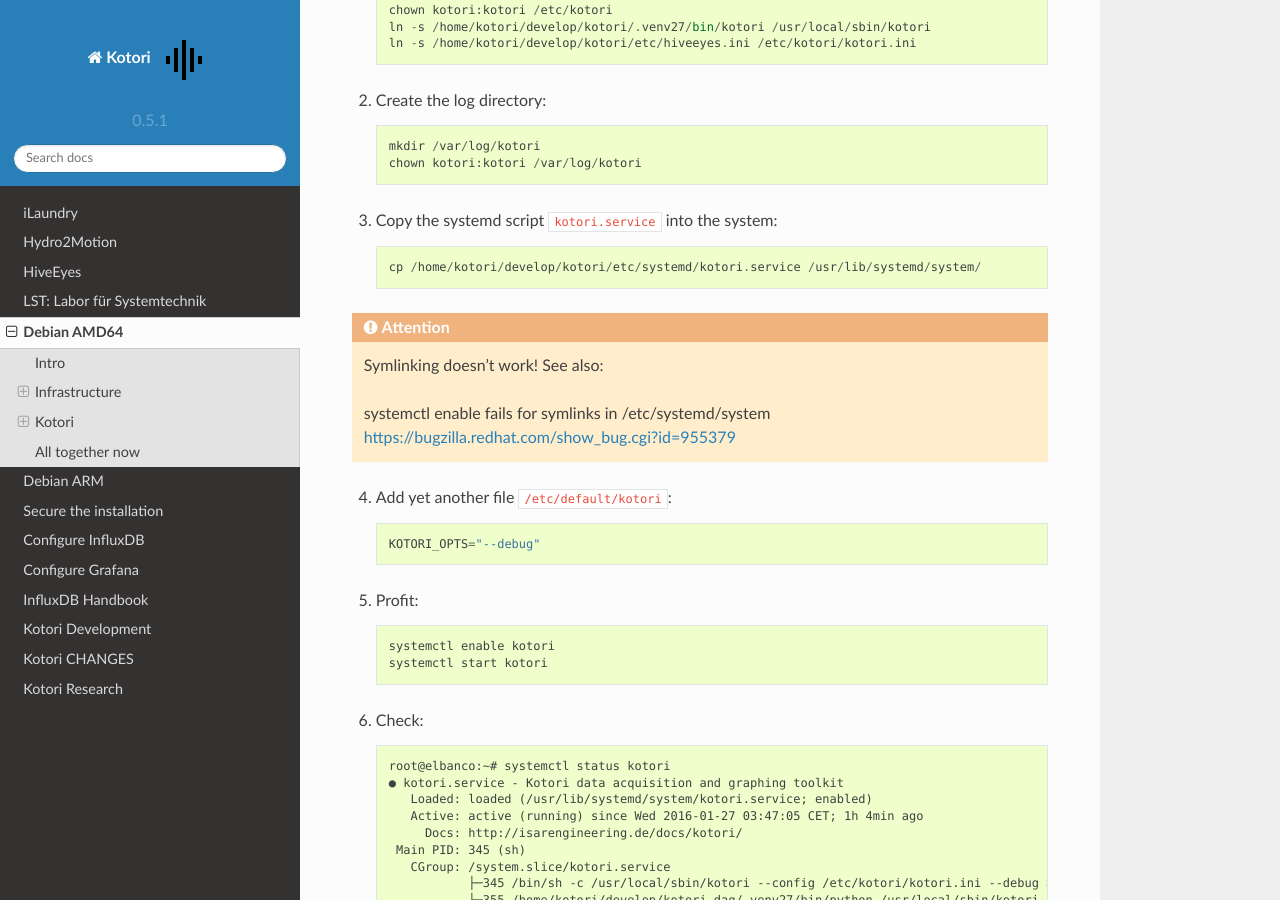
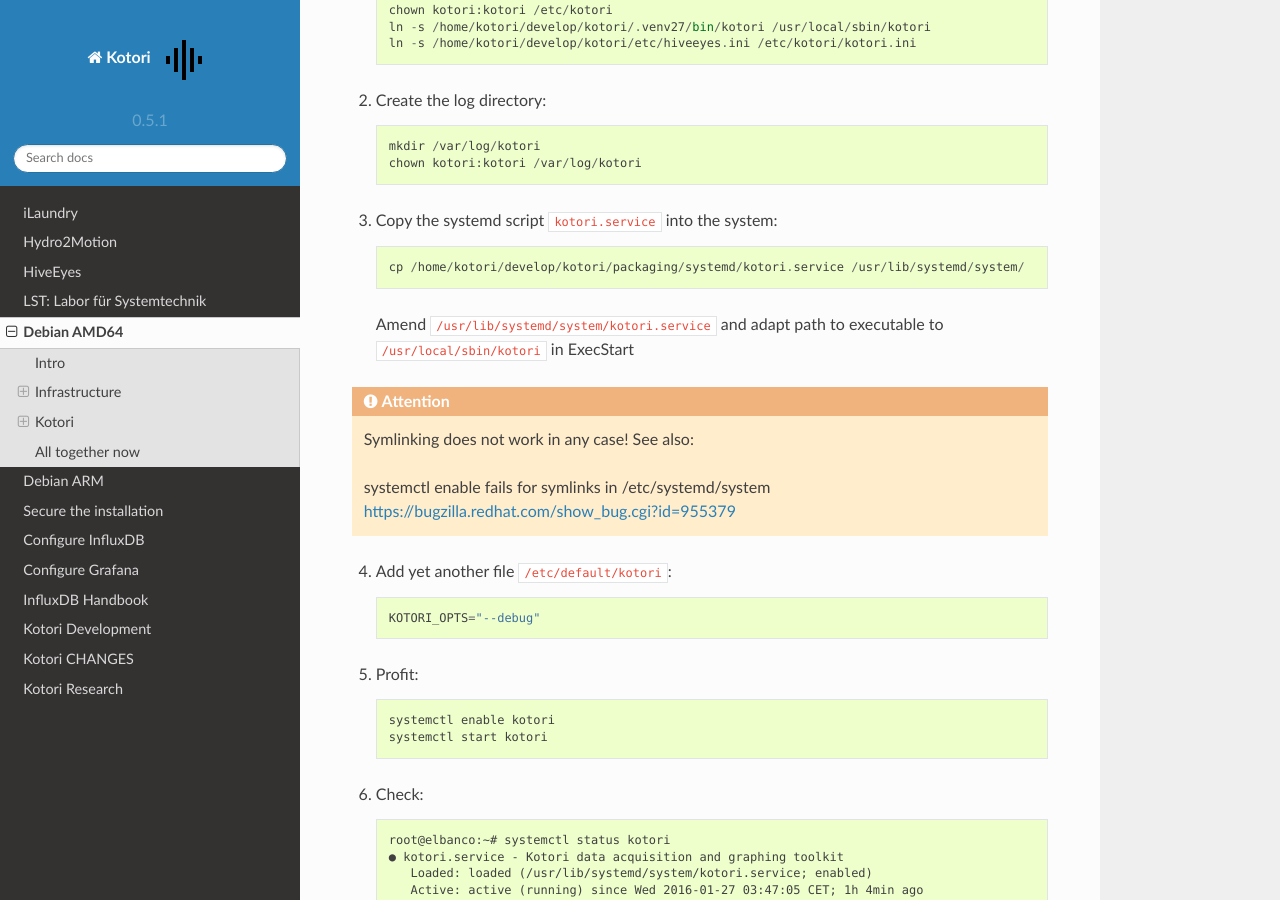
Before and after one commit to daq-tools/kotori, a Sphinx documentation site: the page built from doc/source/setup/02-debian.rst, in a window 1280 px wide and 900 px high, scrolled down 4071 px. Built offline with Sphinx 7.4.7 and the Read the Docs theme 2.0.0, drawn with Linux system fonts in a browser that asks for light colours.

Commit message:
improve fpm-based packaging for Debian

```diff
--- a/CHANGES.rst
+++ b/CHANGES.rst
@@ -16,6 +16,7 @@
 - documentation updates
 - lst: add project “proptest”
 - modularize python dependencies into extra features
+- improve fpm-based packaging for Debian
 
 
 2015-11-26 0.5.1
--- a/doc/source/setup/02-debian.rst
+++ b/doc/source/setup/02-debian.rst
@@ -198,9 +198,11 @@
 
 3. Copy the systemd script ``kotori.service`` into the system::
 
-    cp /home/kotori/develop/kotori/etc/systemd/kotori.service /usr/lib/systemd/system/
+     cp /home/kotori/develop/kotori/packaging/systemd/kotori.service /usr/lib/systemd/system/
 
-.. attention:: Symlinking doesn't work! See also:
+   Amend ``/usr/lib/systemd/system/kotori.service`` and adapt path to executable to ``/usr/local/sbin/kotori`` in ExecStart
+
+.. attention:: Symlinking does not work in any case! See also:
 
     | systemctl enable fails for symlinks in /etc/systemd/system
     | https://bugzilla.redhat.com/show_bug.cgi?id=955379
```
Also changed, not shown: 6 other files.
